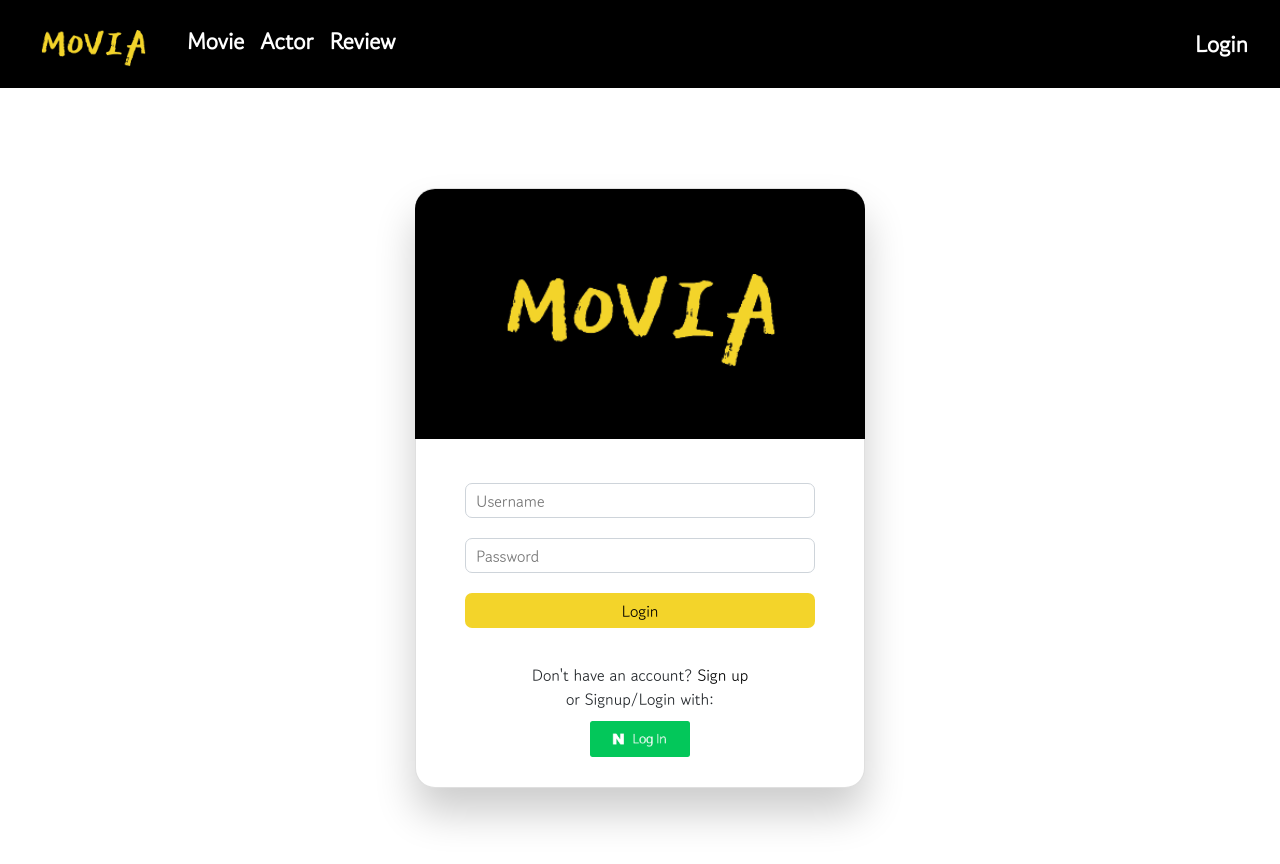
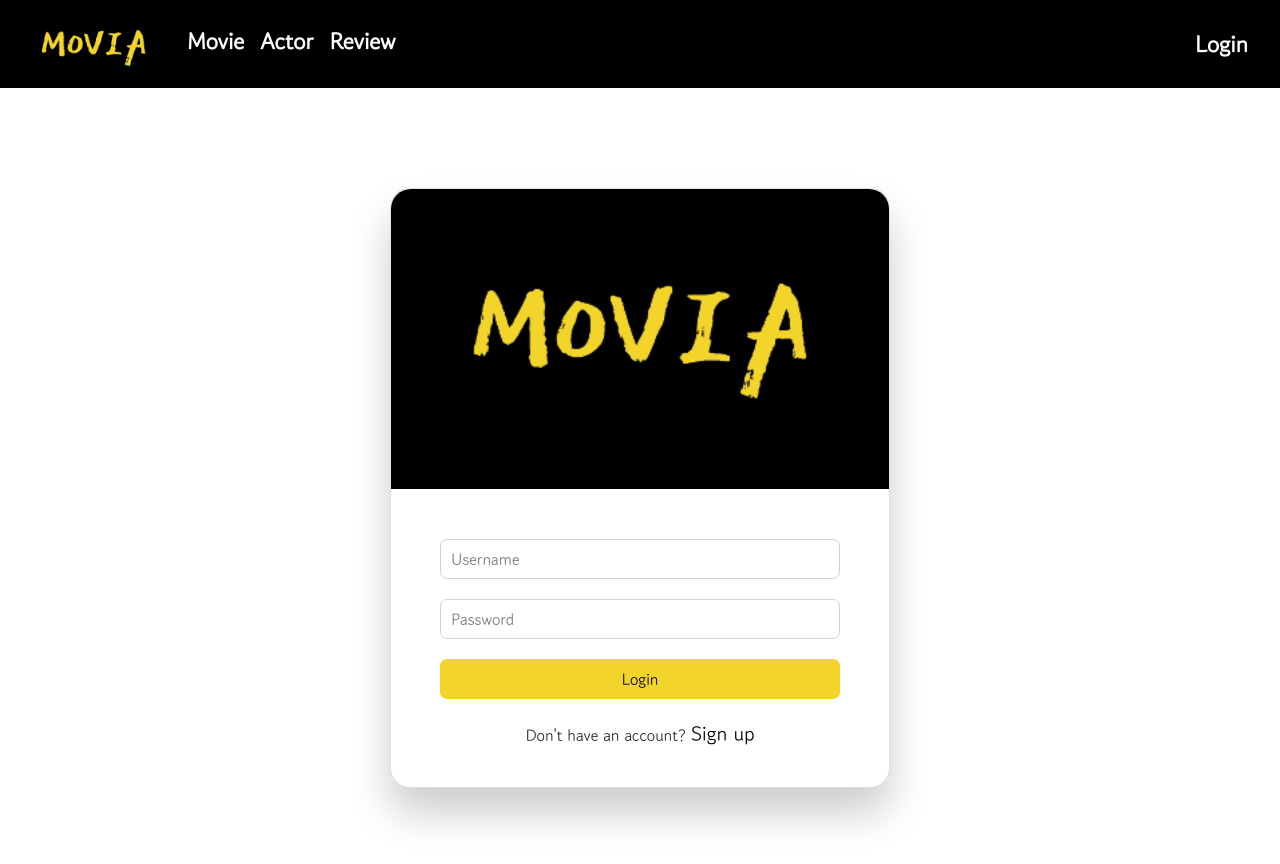
Before and after one commit to HYKdev/MOVIA, a Vue app in the folder final-pjt-frontend/: page /login in a window 1280 px wide. Shown: the top 864 px of the page. Built offline with nearby package versions, Linux system fonts and the light colour scheme; what vue-moment would draw is missing.

Commit message:
Update Login
LoginView.vue 의 template account error list 변경 및 style 수정

```diff
--- a/final-pjt-frontend/src/views/LoginView.vue
+++ b/final-pjt-frontend/src/views/LoginView.vue
@@ -5,7 +5,7 @@
         <img src="@/assets/movia_onlyText.png" alt="moviaLogo">
       </div>
       <div class="loginForm">
-        <account-error-list v-if="authError"></account-error-list>
+        <!-- <account-error-list v-if="authError"></account-error-list> -->
         <form @submit.prevent="login(credentials)">
           <div class="username">
             <label for="username"></label>
@@ -15,6 +15,13 @@
           <div class="password">
             <label for="password"></label>
             <input v-model="credentials.password" type="password" id="password" placeholder="Password" required />
+            <div v-if="authError">
+              <div v-if="authError.non_field_errors">
+                <span v-for="error in authError.non_field_errors" :key="error.id">
+                  <p class="error">아이디 또는 비밀번호를 잘못 입력 하셨습니다. <br>입력하신 내용을 다시 확인해주세요.</p>
+                </span>
+              </div>
+            </div>
           </div>
 
           <!-- Submit button -->
@@ -22,15 +29,7 @@
         </form>
 
         <!-- Register buttons -->
-        <div class="register">
-          <p class="signup">Don't have an account? <router-link :to="{ name: 'signup' }"> Sign up </router-link></p>
-          <p class="otherLogin">or Signup/Login with:</p>
-          <a href="">
-            <div class="naverLogin">
-              <img class="naverBtn" src="../assets/btnG_short.png" alt="" />
-            </div>
-          </a>
-        </div>
+        <p class="signup">Don't have an account? <router-link :to="{ name: 'signup' }"> Sign up </router-link></p>
       </div>
     </div>
   </div>
@@ -38,13 +37,9 @@
 
 <script>
 import { mapActions, mapGetters } from 'vuex';
-import AccountErrorList from '@/components/AccountErrorList.vue';
 
 export default {
   name: 'LoginView',
-  components: {
-    AccountErrorList,
-  },
   data() {
     return {
       credentials: {
@@ -64,7 +59,6 @@ export default {
 
 <style scoped>
 .container {
-    position: relative;
     display: flex;
     justify-content: center;
     align-items: center;
@@ -72,37 +66,37 @@ export default {
   }
 
 .container .card {
-  width: 450px;
+  width: 500px;
   height: 600px;
   display: flex;
   flex-direction: column;
-  justify-content: space-between;
+  justify-content: space-around;
   align-items: center;
   border-radius: 20px;
   box-shadow: 0 25px 40px rgba(0, 0, 0, 0.2);
 }
 
 .container .card .logoBox {
-  width: 450px;
-  height: 250px;
+  width: 100%;
+  height: 100%;
   background: black;
   border-radius: 20px 20px 0 0;
+  text-align: center;
+  line-height: 300px;
 }
 
 .container .card .logoBox img {
-  width: 400px;
-  position: absolute;
-  top: 70px;
-  left: 25px;
+  width: 100%;
+  vertical-align: middle;
 }
 
 .container .card .loginForm {
-  padding: 20px;
+  padding: 40px;
 }
 
 .container .card .loginForm form input {
-  width: 350px;
-  height: 35px;
+  width: 400px;
+  height: 40px;
   border: 1px solid #ced4da;
   border-radius: 7px;
   padding: 10px;
@@ -110,8 +104,8 @@ export default {
 }
 
 .container .card .loginForm form .loginBtn {
-  width: 350px;
-  height: 35px;
+  width: 400px;
+  height: 40px;
   background-color: #f3d42a;
   border: none;
   border-radius: 7px;
@@ -127,33 +121,30 @@ export default {
     background-color: rgba(232, 201, 48, 1)
   }
 
+.error {
+  color: red;
+  font-size: 15px;
+  margin: 0 0 10px 12px;
+}
 .container .card .loginForm .register {
   margin: 15px 0 0 0;
   font-weight: 500;
 }
 
-.container .card .loginForm .register .signup {
+.container .card .loginForm .signup {
   margin-bottom: 0px;
   text-align: center;
 }
 
-.container .card .loginForm .register .signup a {
-  /* text-decoration: none; */
+.container .card .loginForm .signup a {
   color: black;
   font-weight: 500;
+  font-size: 20px;
 }
 
-.container .card .loginForm .register .otherLogin {
-  margin-bottom: 0px;
-  text-align: center;
-}
-
-.container .card .loginForm .register a .naverLogin {
-  text-align: center;
-}
-
-.container .card .loginForm .register a .naverLogin .naverBtn {
-  width: 100px;
-  margin: 10px;
+@media  screen and (max-width:480px) {
+  .container .card {
+    min-width: 435px;
+  }
 }
 </style>
```
